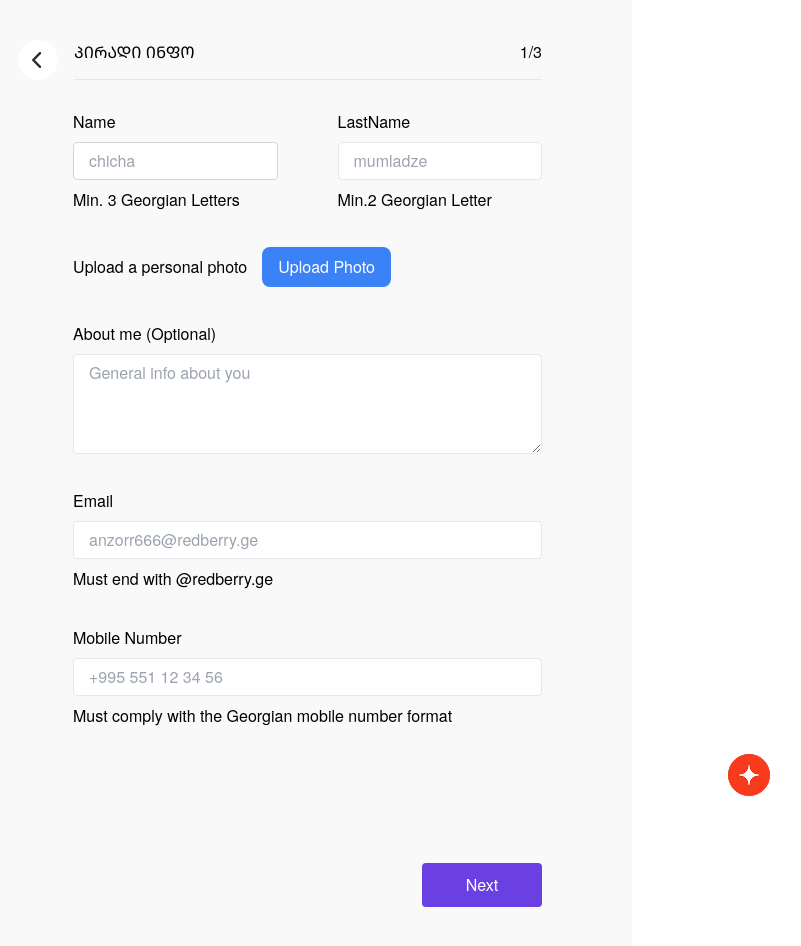
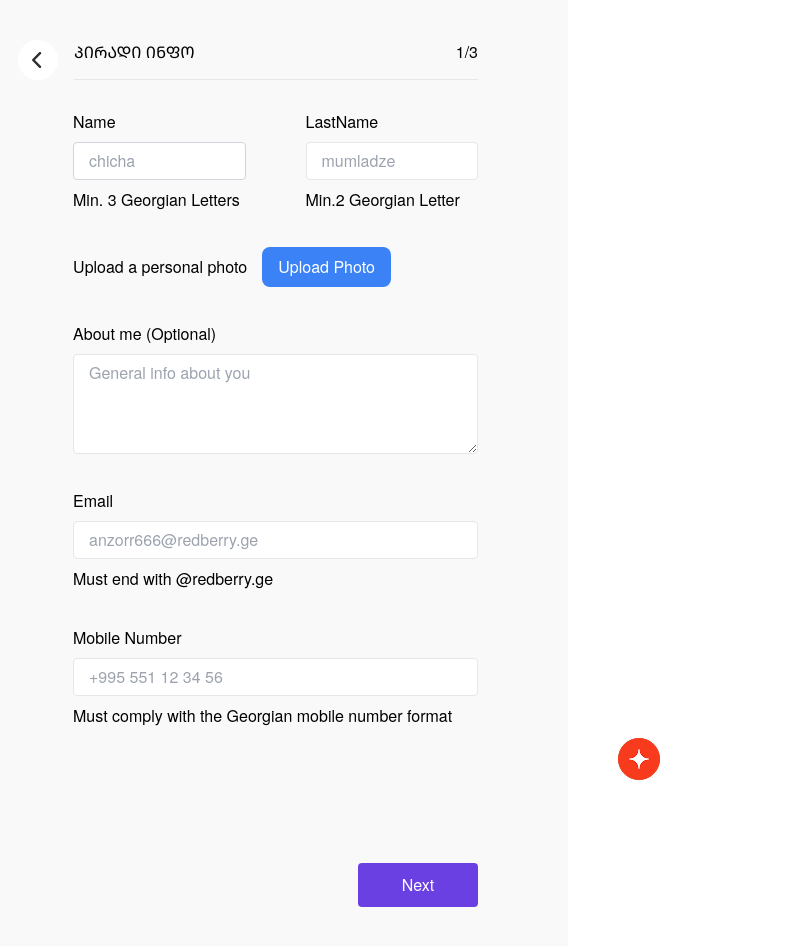
Before and after one commit to Tailung1/Redberry-Bootcamp-6, a React (Vite) app: page /personal in a window 1280 px wide. Shown: the whole page, without its empty margins (72-873 px from the left). Built offline with nearby package versions, Linux system fonts and the light colour scheme; a web font is replaced by a local one.

Commit message:
do some width changes

```diff
--- a/src/components/Personal.tsx
+++ b/src/components/Personal.tsx
@@ -54,7 +54,7 @@ export default function Personal() {
 
   return (
     <div className='flex'>
-      <div className='bg-[#F9F9F9] flex flex-col w-[55%] px-[90px] py-[40px]'>
+      <div className='bg-[#F9F9F9] flex flex-col w-1/2 px-[90px] py-[40px]'>
         {/* Header Section */}
         <div className='flex w-full items-center space-x-4'>
           <img
@@ -220,8 +220,8 @@ export default function Personal() {
       </div>
 
       {/* Summary Section */}
-      <div className='bg-white p-4'>
-        <div className='flex items-center mt-[68px] ml-[80px]'>
+      <div className='bg-white '>
+        <div className='flex items-center mt-[68px] ml-[50px]'>
           <div className='flex relative flex-col gap-[20px]'>
             <div className='text-[34px] leading-normal flex gap-[10px] className="h-[40px] text-[#F93B1D]'>
               <span>{name}</span>
@@ -262,7 +262,7 @@ export default function Personal() {
               <img
                 src={image}
                 alt='Uploaded'
-                className='absolute right-20 top-20 w-[230px] h-[230px] object-cover rounded-full'
+                className='absolute right-10 top-20 w-[200px] h-[200px] object-cover rounded-full'
               />
             )}
           </div>
```
